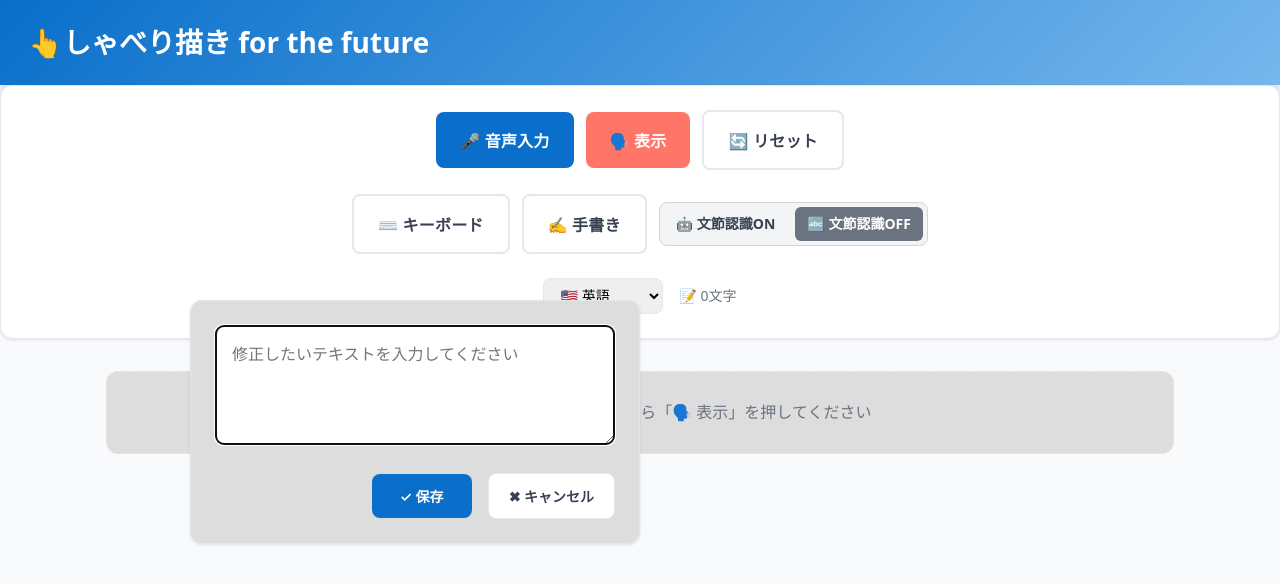
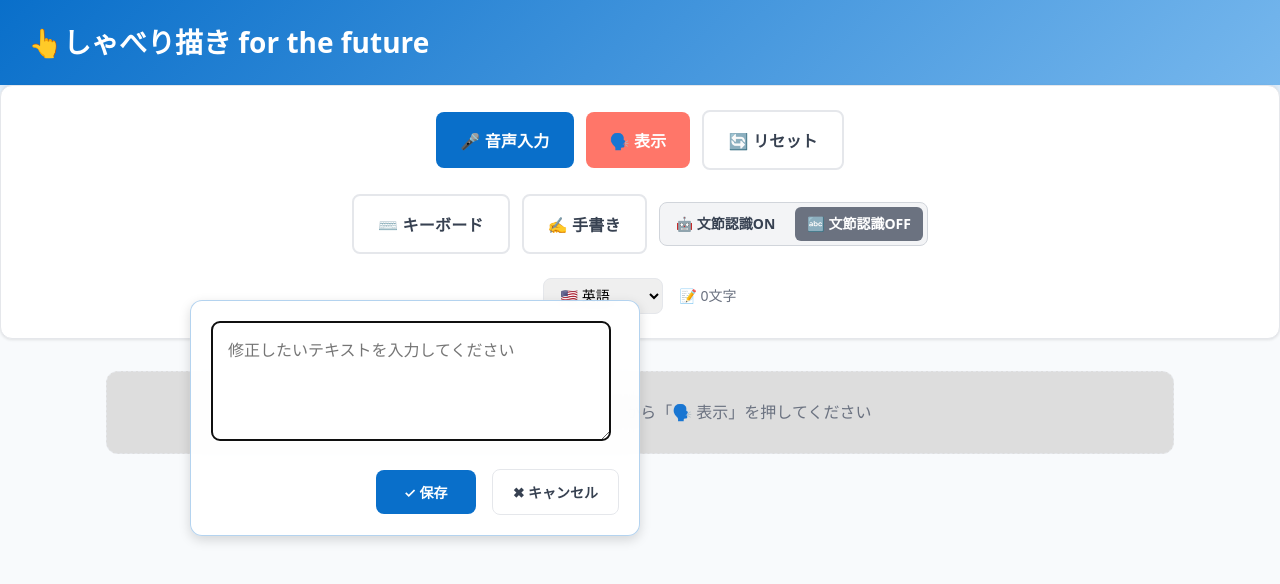
Before and after one commit to rsplndnt/scribble-translator, a React (Vite) app: page / in a window 1280 px wide. Both pictures are taken after a click on the button "⌨️ キーボード". Shown: the top 584 px of the page. Built offline with nearby package versions, Linux system fonts and the light colour scheme.

Commit message:
インライン編集ボックスのUI改善 - 透過背景、ぼかし効果、プライマリーカラーボーダーで下の文字が見える設計

```diff
--- a/src/components/ScribbleTranslator.jsx
+++ b/src/components/ScribbleTranslator.jsx
@@ -1138,11 +1138,12 @@ const ScribbleTranslator = () => {
           left: window.innerWidth <= 768 ? "5vw" : Math.max(10, Math.min(window.innerWidth - 460, inlineEditPosition.x - 225)), // 画面端を考慮
           top: window.innerWidth <= 768 ? "20vh" : Math.max(10, inlineEditPosition.y), // 選択した文字のすぐ上
           right: window.innerWidth <= 768 ? "5vw" : "auto",
-          background: "#DDDDDD", // Goodpatch: 背景色統一
-          border: "1px solid #e5e7eb", // Goodpatch: 薄いボーダー
+          background: "rgba(255, 255, 255, 0.95)", // 白ベース + 透過で下の文字が見える
+          border: "1px solid rgba(9, 111, 202, 0.3)", // プライマリーカラーの薄いボーダー
           borderRadius: "12px", // Goodpatch: 角丸を大きく
-          padding: window.innerWidth <= 768 ? "24px" : "24px", // Goodpatch: 余白を大きく
-          boxShadow: "0 1px 3px rgba(0,0,0,0.1)", // Goodpatch: シンプルなシャドウ
+          padding: window.innerWidth <= 768 ? "20px" : "20px", // 少し余白を調整
+          boxShadow: "0 4px 12px rgba(0,0,0,0.15), 0 0 0 1px rgba(255,255,255,0.1)", // より立体的なシャドウ
+          backdropFilter: "blur(8px)", // 背景ぼかし効果
           zIndex: 1000,
           minWidth: window.innerWidth <= 768 ? "90vw" : "450px",
           maxWidth: window.innerWidth <= 768 ? "90vw" : "600px",
@@ -1201,7 +1202,7 @@ const ScribbleTranslator = () => {
                   overflowWrap: "break-word",
                   overflow: "hidden",
                   boxSizing: "border-box",
-                  background: "#fff", // Goodpatch: 白背景
+                  background: "rgba(255, 255, 255, 0.9)", // 透過白背景
                   color: "#374151", // Goodpatch: テキスト色
                   transition: "all 0.2s ease", // Goodpatch: スムーズな変化
                   "&:focus": {
@@ -1240,9 +1241,9 @@ const ScribbleTranslator = () => {
                 style={{
                   width: window.innerWidth <= 768 ? "100%" : "300px",
                   height: window.innerWidth <= 768 ? "140px" : "150px",
-                  border: "1px solid #d1d5db", // Goodpatch: 薄いボーダー
+                  border: "1px solid rgba(9, 111, 202, 0.2)", // プライマリーカラーの薄いボーダー
                   borderRadius: "8px", // Goodpatch: 角丸
-                  background: "#fff", // Goodpatch: 白背景
+                  background: "rgba(255, 255, 255, 0.9)", // 透過白背景
                   cursor: "crosshair",
                   touchAction: "none",
                   boxShadow: "inset 0 1px 3px rgba(0,0,0,0.05)", // Goodpatch: 内側の軽いシャドウ
```
